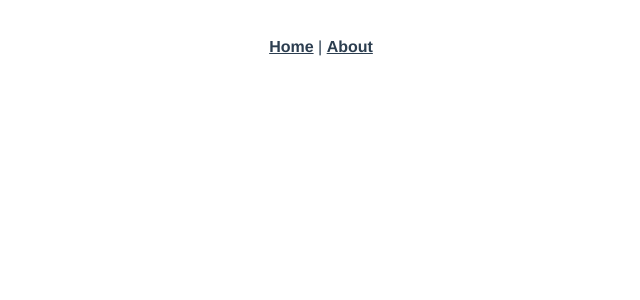
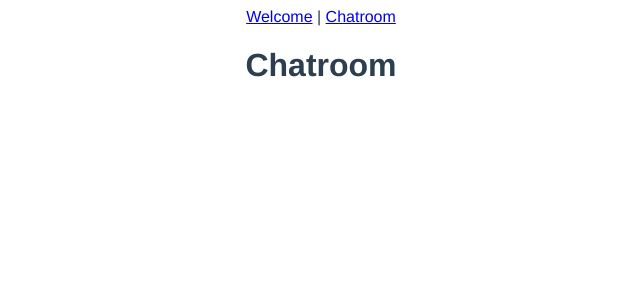
Before and after one commit to SmithBWare89/chatroom-app, a Vue app: page /chatroom in a window 1280 px wide. Before the commit this address had no page. Shown: the top 300 px of the page, without its empty margins (319-959 px from the left). Built offline with nearby package versions, Linux system fonts and the light colour scheme.

Commit message:
initial file setup

```diff
--- a/src/App.vue
+++ b/src/App.vue
@@ -1,7 +1,7 @@
 <template>
   <div id="nav">
-    <router-link to="/">Home</router-link> |
-    <router-link to="/about">About</router-link>
+    <router-link to="/">Welcome</router-link> |
+    <router-link to="/chatroom">Chatroom</router-link>
   </div>
   <router-view/>
 </template>
@@ -15,16 +15,4 @@
   color: #2c3e50;
 }
 
-#nav {
-  padding: 30px;
-}
-
-#nav a {
-  font-weight: bold;
-  color: #2c3e50;
-}
-
-#nav a.router-link-exact-active {
-  color: #42b983;
-}
 </style>
--- a/src/components/HelloWorld.vue
+++ /dev/null
@@ -1,58 +0,0 @@
-<template>
-  <div class="hello">
-    <h1>{{ msg }}</h1>
-    <p>
-      For a guide and recipes on how to configure / customize this project,<br>
-      check out the
-      <a href="https://cli.vuejs.org" target="_blank" rel="noopener">vue-cli documentation</a>.
-    </p>
-    <h3>Installed CLI Plugins</h3>
-    <ul>
-      <li><a href="https://github.com/vuejs/vue-cli/tree/dev/packages/%40vue/cli-plugin-babel" target="_blank" rel="noopener">babel</a></li>
-      <li><a href="https://github.com/vuejs/vue-cli/tree/dev/packages/%40vue/cli-plugin-router" target="_blank" rel="noopener">router</a></li>
-    </ul>
-    <h3>Essential Links</h3>
-    <ul>
-      <li><a href="https://vuejs.org" target="_blank" rel="noopener">Core Docs</a></li>
-      <li><a href="https://forum.vuejs.org" target="_blank" rel="noopener">Forum</a></li>
-      <li><a href="https://chat.vuejs.org" target="_blank" rel="noopener">Community Chat</a></li>
-      <li><a href="https://twitter.com/vuejs" target="_blank" rel="noopener">Twitter</a></li>
-      <li><a href="https://news.vuejs.org" target="_blank" rel="noopener">News</a></li>
-    </ul>
-    <h3>Ecosystem</h3>
-    <ul>
-      <li><a href="https://router.vuejs.org" target="_blank" rel="noopener">vue-router</a></li>
-      <li><a href="https://vuex.vuejs.org" target="_blank" rel="noopener">vuex</a></li>
-      <li><a href="https://github.com/vuejs/vue-devtools#vue-devtools" target="_blank" rel="noopener">vue-devtools</a></li>
-      <li><a href="https://vue-loader.vuejs.org" target="_blank" rel="noopener">vue-loader</a></li>
-      <li><a href="https://github.com/vuejs/awesome-vue" target="_blank" rel="noopener">awesome-vue</a></li>
-    </ul>
-  </div>
-</template>
-
-<script>
-export default {
-  name: 'HelloWorld',
-  props: {
-    msg: String
-  }
-}
-</script>
-
-<!-- Add "scoped" attribute to limit CSS to this component only -->
-<style scoped>
-h3 {
-  margin: 40px 0 0;
-}
-ul {
-  list-style-type: none;
-  padding: 0;
-}
-li {
-  display: inline-block;
-  margin: 0 10px;
-}
-a {
-  color: #42b983;
-}
-</style>
--- a/src/router/index.js
+++ b/src/router/index.js
@@ -1,19 +1,19 @@
 import { createRouter, createWebHistory } from 'vue-router'
-import Home from '../views/Home.vue'
+import Welcome from '../views/Welcome.vue'
 
 const routes = [
   {
     path: '/',
-    name: 'Home',
-    component: Home
+    name: 'Welcome',
+    component: Welcome
   },
   {
-    path: '/about',
-    name: 'About',
+    path: '/chatroom',
+    name: 'Chatroom',
     // route level code-splitting
     // this generates a separate chunk (about.[hash].js) for this route
     // which is lazy-loaded when the route is visited.
-    component: () => import(/* webpackChunkName: "about" */ '../views/About.vue')
+    component: () => import(/* webpackChunkName: "about" */ '../views/Chatroom.vue')
   }
 ]
 
--- a/src/views/About.vue
+++ /dev/null
@@ -1,5 +0,0 @@
-<template>
-  <div class="about">
-    <h1>This is an about page</h1>
-  </div>
-</template>
--- /dev/null
+++ b/src/views/Chatroom.vue
@@ -0,0 +1,3 @@
+<template>
+  <h1>Chatroom</h1>
+</template>
--- a/src/views/Home.vue
+++ /dev/null
@@ -1,18 +0,0 @@
-<template>
-  <div class="home">
-    <img alt="Vue logo" src="../assets/logo.png">
-    <HelloWorld msg="Welcome to Your Vue.js App"/>
-  </div>
-</template>
-
-<script>
-// @ is an alias to /src
-import HelloWorld from '@/components/HelloWorld.vue'
-
-export default {
-  name: 'Home',
-  components: {
-    HelloWorld
-  }
-}
-</script>
--- /dev/null
+++ b/src/views/Welcome.vue
@@ -0,0 +1,13 @@
+<template>
+  <h3>Hello!</h3>
+</template>
+
+<script>
+// @ is an alias to /src
+
+export default {
+  name: 'Welcome',
+  components: {
+  }
+}
+</script>
```
